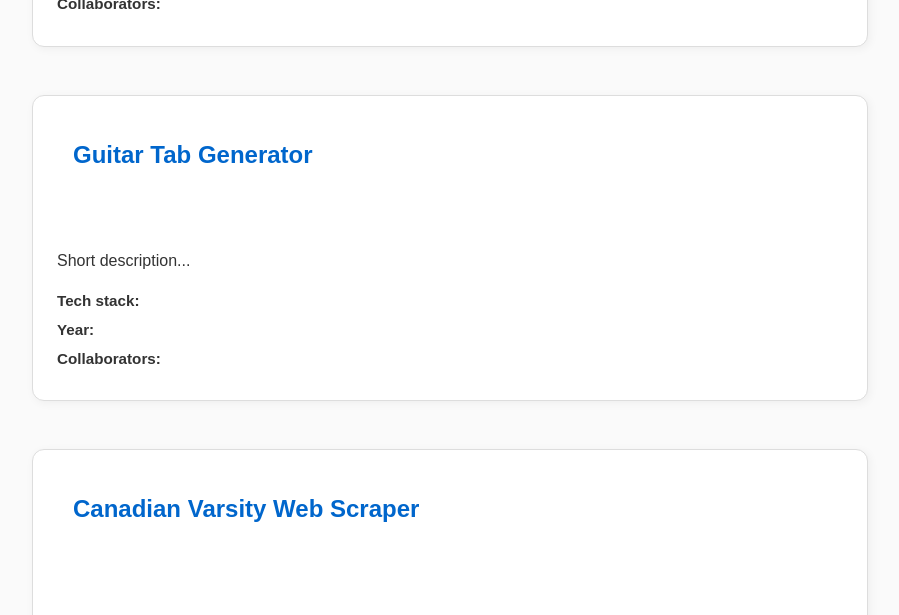
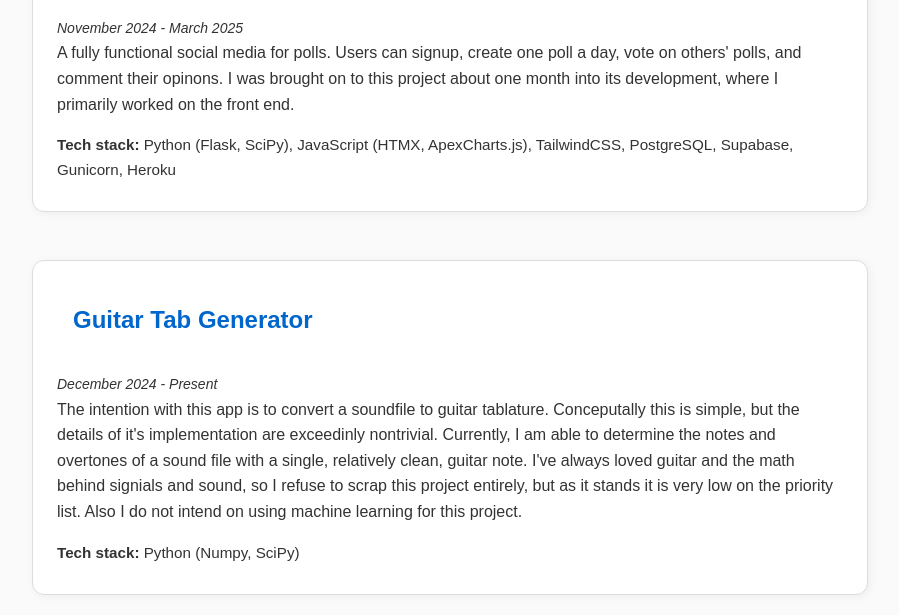
Before and after one commit to MatthewdeHaas/personal-website, a Flask app: page /projects in a window 1280 px wide. Shown: the part 2067-2682 px from the top of the page, without its empty margins (190-1089 px from the left). Run offline with Flask 3, Linux system fonts and the light colour scheme.

Commit message:
Add write up for personal projects.

```diff
--- a/app/static/styles.css
+++ b/app/static/styles.css
@@ -160,3 +160,8 @@ p { margin-bottom: 1rem; }
 .meta strong {
   font-weight: 600;
 }
+
+
+i {
+  font-size: 14px;
+}
--- a/app/templates/projects.html
+++ b/app/templates/projects.html
@@ -9,30 +9,8 @@
       <header class="project-header">
         <h3><a target="_blank" href="https://mom-operations.mattdehaas.dev">
               Operations Management Software
-          </a></h3>
-        </header>
-
-        <div class="project-media">
-          <img src="{{ url_for('static', filename='...') }}" alt="Screenshot of...">
-        </div>
-
-        <div class="project-details">
-          <p>
-            A web app for streamlining operations workflows.
-          </p>
-          <ul class="meta">
-            <li><strong>Tech stack:</strong> Flask, Postgres, Docker</li>
-            <li><strong>Year:</strong> 2025</li>
-            <li><strong>Collaborators:</strong> Jane Doe</li>
-          </ul>
-        </div>
-      </article>
-
-      <article class="project">
-        <header class="project-header">
-          <h3><a target="_blank" href="https://bet.rwheadon.dev">
-            Bettt
-          </a></h3>
+            </a>
+        </h3>
       </header>
 
       <div class="project-media">
@@ -41,12 +19,46 @@
 
       <div class="project-details">
 
-          <p>Short description of Bettt...</p>
+        <i>July 2025 - Present</i>
+        <p>
+          An enterprise web app for the company Meals On the Move's operations automation.
+          Behind the admin password is a dashboard with a form that accepts a google sheet URL and return a zip file with packing slips, labels, and a shopping list as per the company wants them.
+          This is the first project I have ever been contracted to make.
+          Going with this theme, the passwords in the database are encrypted, professionalism was maintained, and the product was tested throughly before delivering.
+        </p>
 
         <ul class="meta">
-            <li><strong>Tech stack:</strong> Django, Redis</li>
-            <li><strong>Year:</strong> 2024</li>
-            <li><strong>Collaborators:</strong> John Smith</li>
+          <li><strong>Tech stack:</strong> Python (Flask, Pandas, bcrypt, ReportLab), JavaScript (HTMX), TailwindCSS, SQLite, Nginx, Gunicorn, DigitalOcean</li>
+        </ul>
+
+      </div>
+    </article>
+
+    <article class="project">
+      <header class="project-header">
+        <h3><a target="_blank" href="https://bet.rwheadon.dev">
+              Bettt
+            </a>
+        </h3>
+      </header>
+
+      <div class="project-media">
+        <img src="{{ url_for('static', filename='...') }}" alt="Screenshot of...">
+      </div>
+
+      <div class="project-details">
+
+        <i>May 2025 - June 2025</i>
+        <p>
+          A fully functional betting app.
+          Users can signup, create a bet via staking fake tokens, challenge others with fake tokens, be challenged, and settle bets.
+          Similar to <a href="https://polymarket.com/">Polymarket</a>, only instead of markets, users create 1-1 that only one other user can challenge.
+          This project was a collaborative effort, however I assumed a full stack role was responsible for most of the project.
+          Specifically, I wrote the entire front end as well as all the busniess logic and most of the database queries.
+        </p>
+
+        <ul class="meta">
+          <li><strong>Tech stack:</strong> Python (Flask), JavaScript (HTMX), TailwindCSS, SQLite, Nginx, Gunicorn, DigitalOcean</li>
         </ul>
 
       </div>
@@ -57,8 +69,10 @@
     <article class="project">
 
       <header class="project-header">
-          <h3><a target="_blank" href="https://www.polll.org">Polll</a></h3>
-          <p>Short description...</p>
+        <h3><a target="_blank" href="https://www.polll.org">
+              Polll
+            </a>
+        </h3>
       </header>
 
       <div class="project-media">
@@ -67,12 +81,15 @@
 
       <div class="project-details">
 
-          <p>Short description...</p>
+        <i>November 2024 - March 2025</i>
+        <p>
+          A fully functional social media for polls.
+          Users can signup, create one poll a day, vote on others' polls, and comment their opinons.
+          I was brought on to this project about one month into its development, where I primarily worked on the front end.
+        </p>
 
         <ul class="meta">
-            <li><strong>Tech stack:</strong></li>
-            <li><strong>Year:</strong></li>
-            <li><strong>Collaborators:</strong></li>
+          <li><strong>Tech stack:</strong> Python (Flask, SciPy), JavaScript (HTMX, ApexCharts.js), TailwindCSS, PostgreSQL, Supabase, Gunicorn, Heroku</li>
         </ul>
 
       </div>
@@ -83,18 +100,26 @@
     <article class="project">
 
       <header class="project-header">
-          <h3><a target="_blank" href="https://github.com/MatthewdeHaas/GuitarTabGenerator">Guitar Tab Generator</a></h3>
-          <p>Short description...</p>
+        <h3><a target="_blank" href="https://github.com/MatthewdeHaas/GuitarTabGenerator">
+              Guitar Tab Generator
+            </a>
+        </h3>
       </header>
 
       <div class="project-details">
 
-          <p>Short description...</p>
+
+        <i>December 2024 - Present</i>
+        <p>
+          The intention with this app is to convert a soundfile to guitar tablature.
+          Conceputally this is simple, but the details of it's implementation are exceedinly nontrivial.
+          Currently, I am able to determine the notes and overtones of a sound file with a single, relatively clean, guitar note.
+          I've always loved guitar and the math behind signials and sound, so I refuse to scrap this project entirely, but as it stands it is very low on the priority list.
+          Also I do not intend on using machine learning for this project.
+        </p>
 
         <ul class="meta">
-            <li><strong>Tech stack:</strong></li>
-            <li><strong>Year:</strong></li>
-            <li><strong>Collaborators:</strong></li>
+          <li><strong>Tech stack:</strong> Python (Numpy, SciPy)</li>
         </ul>
 
       </div>
@@ -106,8 +131,10 @@
     <article class="project">
 
       <header class="project-header">
-          <h3><a target="_blank" href="https://varsityanalytics.mattdehaas.dev">Canadian Varsity Web Scraper</a></h3>
-          <p>Short description...</p>
+        <h3><a target="_blank" href="https://varsityanalytics.mattdehaas.dev">
+              Canadian Varsity Web Scraper
+            </a>
+        </h3>
       </header>
 
       <div class="project-media">
@@ -116,12 +143,19 @@
 
       <div class="project-details">
 
-          <p>Short description...</p>
+        <i>November 2024 - December 2024</i>
+        <p>
+          This web app displays all of the Canadian varsity athletes, organized by school, that attend universities that use the company SIDEARM Sports.
+          Initally the scope of this project was just my school (UBC), but I realized after looking at other schools, each website had a very similar feel.
+          It turns out that about 2/3 of Canadian universities use this comapny SIDEARM Sports, so I decided to generalize the program to the rest of these.
+          Only keeping these particular schools allowed for the hard coded html elements used during UBC's web scraping to be reused without any modification, which I thoguht was pretty spectacular.
+          An additional goal for the project was to analyze the faces with a CNN.
+          This did actually work well, but it was too controversial to publish.
+          Deep learning will thus have to wait for another time :(.
+        </p>
 
         <ul class="meta">
-            <li><strong>Tech stack:</strong></li>
-            <li><strong>Year:</strong></li>
-            <li><strong>Collaborators:</strong></li>
+          <li><strong>Tech stack:</strong> Python (Flask, beautifulsoup4), TailwindCSS, SQLite, Nginx, Gunicorn, DigitalOcean</li>
         </ul>
 
       </div>
@@ -132,18 +166,27 @@
     <article class="project">
 
       <header class="project-header">
-          <h3><a target="_blank" href="https://github.com/MatthewdeHaas/WJ-Monitoring-data">WJ Water Level Monitor</a></h3>
-          <p>Short description...</p>
+        <h3><a target="_blank" href="https://github.com/MatthewdeHaas/WJ-Monitoring-data">
+              WJ Water Level Monitor
+            </a>
+        </h3>
       </header>
 
       <div class="project-details">
 
-          <p>Short description...</p>
+        <i>July 2024 - August 2024</i>
+        <p>
+          This project automates the process of logging water pressure levels by hand.
+          Working for a construction copmany over a summer, I was breifly tasked with monitoring water pressure as work in a comprised area was being performed.
+          There was a website with a handful of graphs, and every ~5 minutes the site would update the levels with data from the server, and I would have to write this level down and report if it exceeded a certain threshold.
+          I immediately wanted to automate this, so I created the following, script in a notepad file. Primarily Javascript, it runs in the Chrome console, fetches data from the server, cleans the data, and creates .csv formmated files that mimmicked the sheets I was tasked with filling out.
+          Apart from automation and saving time, this allowed for water levels to be measured even when the website (but not the API) was down, which was not something that could have been performed prior.
+          The Python code involed is merely for converting the large swath of .csv chained together in the output of the Javascript script into individual .xlxs files on disc.
+          As of last year, the job was finished and the server was shut down.
+        </p>
 
         <ul class="meta">
-            <li><strong>Tech stack:</strong></li>
-            <li><strong>Year:</strong></li>
-            <li><strong>Collaborators:</strong></li>
+          <li><strong>Tech stack:</strong> JavaScript, Python</li>
         </ul>
 
       </div>
@@ -154,8 +197,10 @@
     <article class="project">
 
       <header class="project-header">
-          <h3><a target="_blank" href="https://activitykeeperproject.mattdehaas.dev/">Strava Activty Tracker</a></h3>
-          <p>Short description...</p>
+        <h3><a target="_blank" href="https://activitykeeperproject.mattdehaas.dev/">
+              Strava Activty Tracker
+            </a>
+        </h3>
       </header>
 
       <div class="project-media">
@@ -164,12 +209,17 @@
 
       <div class="project-details">
 
-          <p>Short description...</p>
+        <i>January 2024 - February 2024</i>
+        <p>
+          This site graphs my personal Strava data via Strava's API.
+          It also has some utilities for calcualting race paces and basic mileage scheduling.
+          I had further goals with the project, such as creating a full training and scheduling hub, but I lost intrest.
+          In the past it was being "hosted" locally using vscode's "Live Server" extension as I had yet to learn what a web server was.
+          Thus, I recently implemented Flask as a web framework and am now hosting it as a subdomain of this site.
+        </p>
 
         <ul class="meta">
-            <li><strong>Tech stack:</strong></li>
-            <li><strong>Year:</strong></li>
-            <li><strong>Collaborators:</strong></li>
+          <li><strong>Tech stack:</strong> Python (Flask), JavaScript (Chart.js, FullCalendar), TailwindCSS, Nginx, Gunicorn, DigitalOcean</li>
         </ul>
 
       </div>
```
Lines whose indentation alone changed are shown as unchanged.
